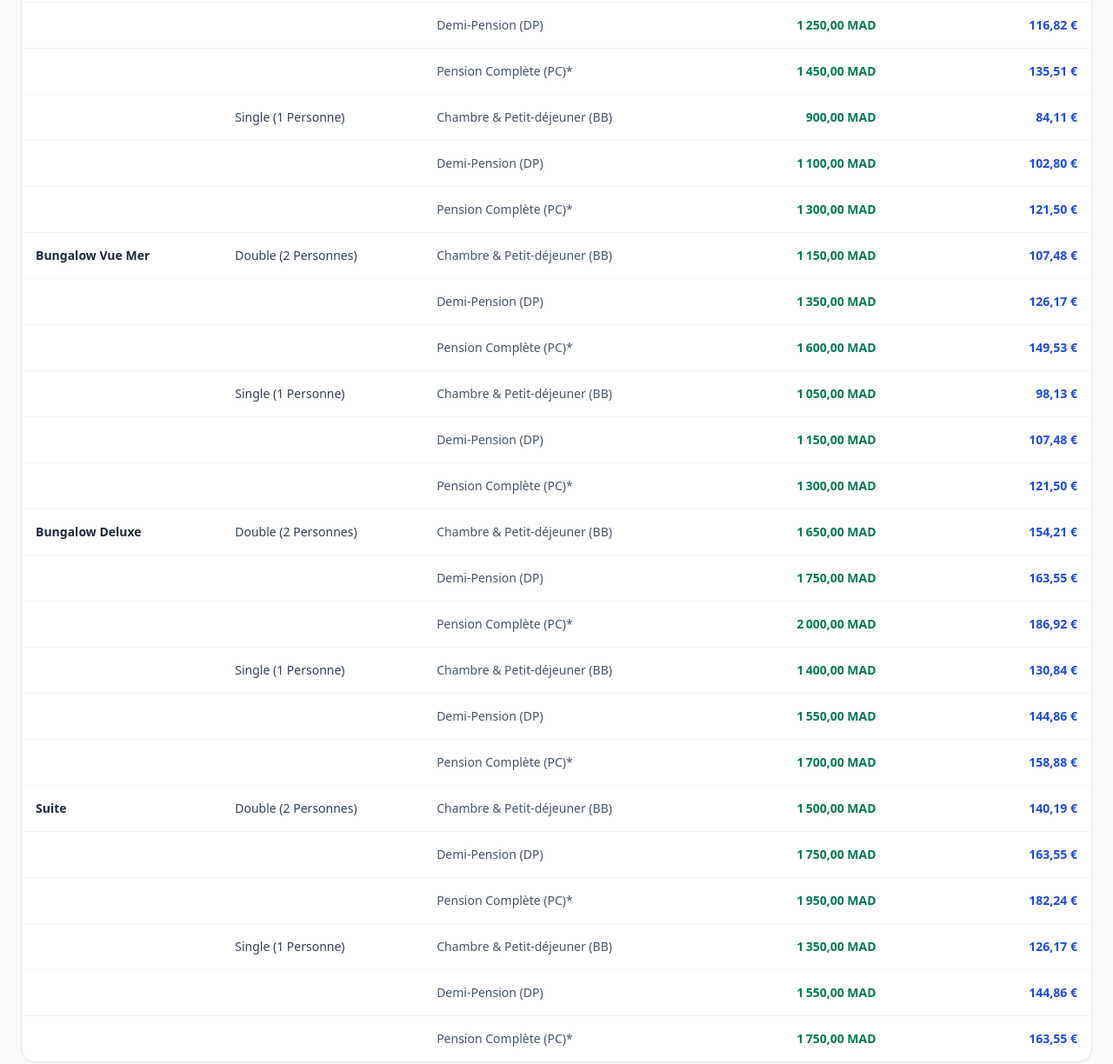
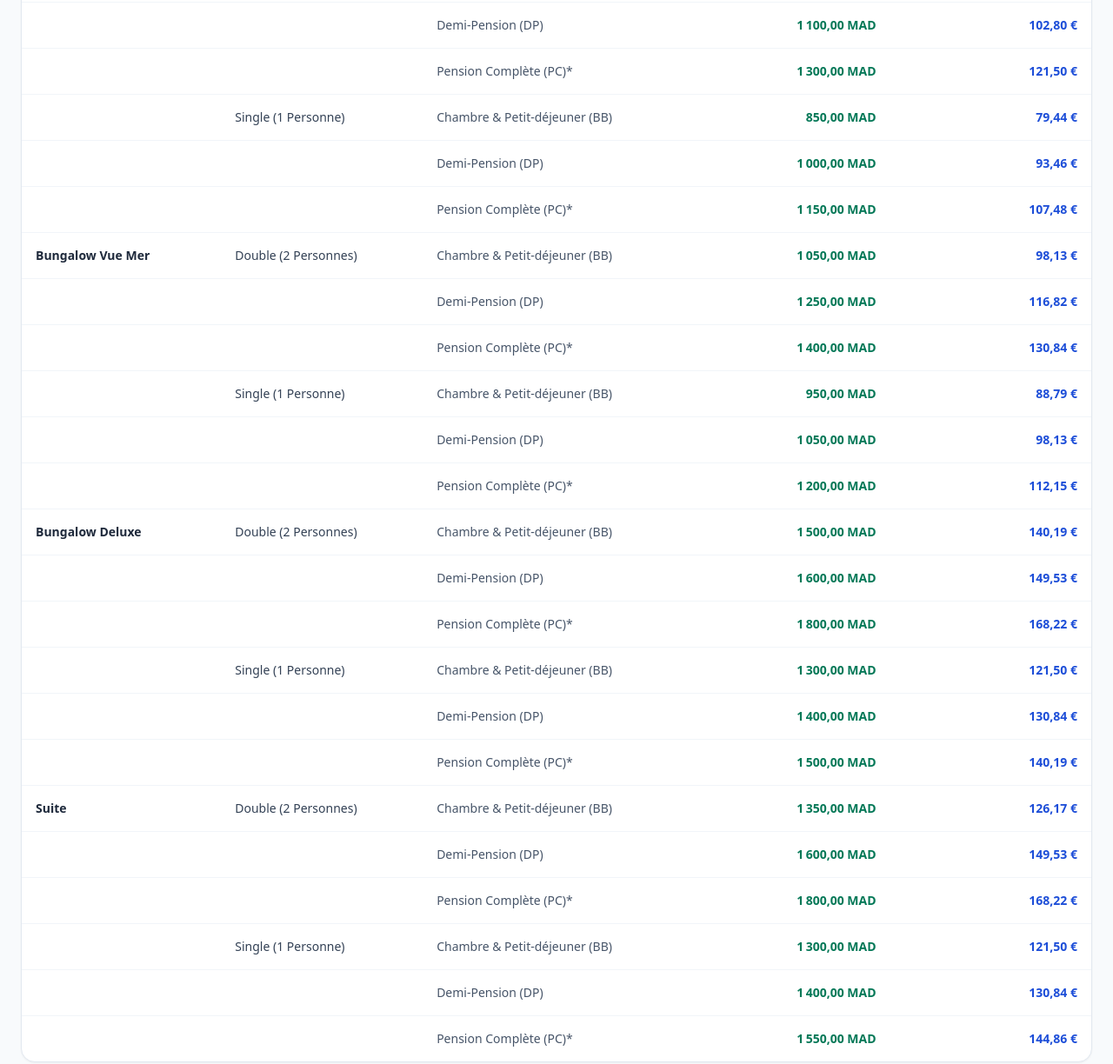
Before and after one commit to digiweblyagency/dakhlacamp-prix, a plain HTML site: page index.html in a window 1280 px wide. Shown: the part 1080-2304 px from the top of the page at 87% size. Drawn offline with nearby package versions, Linux system fonts and the light colour scheme.

Commit message:
index.html

```diff
--- a/index.html
+++ b/index.html
@@ -314,33 +314,33 @@
     <script>
         // --- DATA ---
         const pricingData = [
-            { room: "Standard Bungalow", occupancy: "Double (2 Guests)", plan: "Bed & Breakfast (BB)", mad: 1000.00, eur: 93.46 },
-            { room: "Standard Bungalow", occupancy: "Double (2 Guests)", plan: "Demi Pension (DP)", mad: 1250.00, eur: 116.82 },
-            { room: "Standard Bungalow", occupancy: "Double (2 Guests)", plan: "Pension Complète (PC)*", mad: 1450.00, eur: 135.51 },
-            { room: "Standard Bungalow", occupancy: "Single (1 Guest)", plan: "Bed & Breakfast (BB)", mad: 900.00, eur: 84.11 },
-            { room: "Standard Bungalow", occupancy: "Single (1 Guest)", plan: "Demi Pension (DP)", mad: 1100.00, eur: 102.80 },
-            { room: "Standard Bungalow", occupancy: "Single (1 Guest)", plan: "Pension Complète (PC)*", mad: 1300.00, eur: 121.50 },
+            { room: "Standard Bungalow", occupancy: "Double (2 Guests)", plan: "Bed & Breakfast (BB)", mad: 900.00, eur: 84.11 },
+            { room: "Standard Bungalow", occupancy: "Double (2 Guests)", plan: "Demi Pension (DP)", mad: 1100.00, eur: 102.80 },
+            { room: "Standard Bungalow", occupancy: "Double (2 Guests)", plan: "Pension Complète (PC)*", mad: 1300.00, eur: 121.50 },
+            { room: "Standard Bungalow", occupancy: "Single (1 Guest)", plan: "Bed & Breakfast (BB)", mad: 850.00, eur: 79.44 },
+            { room: "Standard Bungalow", occupancy: "Single (1 Guest)", plan: "Demi Pension (DP)", mad: 1000.00, eur: 93.46 },
+            { room: "Standard Bungalow", occupancy: "Single (1 Guest)", plan: "Pension Complète (PC)*", mad: 1150.00, eur: 107.48 },
 
-            { room: "Bungalow with Sea View", occupancy: "Double (2 Guests)", plan: "Bed & Breakfast (BB)", mad: 1150.00, eur: 107.48 },
-            { room: "Bungalow with Sea View", occupancy: "Double (2 Guests)", plan: "Demi Pension (DP)", mad: 1350.00, eur: 126.17 },
-            { room: "Bungalow with Sea View", occupancy: "Double (2 Guests)", plan: "Pension Complète (PC)*", mad: 1600.00, eur: 149.53 },
-            { room: "Bungalow with Sea View", occupancy: "Single (1 Guest)", plan: "Bed & Breakfast (BB)", mad: 1050.00, eur: 98.13 },
-            { room: "Bungalow with Sea View", occupancy: "Single (1 Guest)", plan: "Demi Pension (DP)", mad: 1150.00, eur: 107.48 },
-            { room: "Bungalow with Sea View", occupancy: "Single (1 Guest)", plan: "Pension Complète (PC)*", mad: 1300.00, eur: 121.50 },
+            { room: "Bungalow with Sea View", occupancy: "Double (2 Guests)", plan: "Bed & Breakfast (BB)", mad: 1050.00, eur: 98.13 },
+            { room: "Bungalow with Sea View", occupancy: "Double (2 Guests)", plan: "Demi Pension (DP)", mad: 1250.00, eur: 116.82 },
+            { room: "Bungalow with Sea View", occupancy: "Double (2 Guests)", plan: "Pension Complète (PC)*", mad: 1400.00, eur: 130.84 },
+            { room: "Bungalow with Sea View", occupancy: "Single (1 Guest)", plan: "Bed & Breakfast (BB)", mad: 950.00, eur: 88.79 },
+            { room: "Bungalow with Sea View", occupancy: "Single (1 Guest)", plan: "Demi Pension (DP)", mad: 1050.00, eur: 98.13 },
+            { room: "Bungalow with Sea View", occupancy: "Single (1 Guest)", plan: "Pension Complète (PC)*", mad: 1200.00, eur: 112.15 },
 
-            { room: "Deluxe Bungalow", occupancy: "Double (2 Guests)", plan: "Bed & Breakfast (BB)", mad: 1650.00, eur: 154.21 },
-            { room: "Deluxe Bungalow", occupancy: "Double (2 Guests)", plan: "Demi Pension (DP)", mad: 1750.00, eur: 163.55 },
-            { room: "Deluxe Bungalow", occupancy: "Double (2 Guests)", plan: "Pension Complète (PC)*", mad: 2000.00, eur: 186.92 },
-            { room: "Deluxe Bungalow", occupancy: "Single (1 Guest)", plan: "Bed & Breakfast (BB)", mad: 1400.00, eur: 130.84 },
-            { room: "Deluxe Bungalow", occupancy: "Single (1 Guest)", plan: "Demi Pension (DP)", mad: 1550.00, eur: 144.86 },
-            { room: "Deluxe Bungalow", occupancy: "Single (1 Guest)", plan: "Pension Complète (PC)*", mad: 1700.00, eur: 158.88 },
+            { room: "Deluxe Bungalow", occupancy: "Double (2 Guests)", plan: "Bed & Breakfast (BB)", mad: 1500.00, eur: 140.19 },
+            { room: "Deluxe Bungalow", occupancy: "Double (2 Guests)", plan: "Demi Pension (DP)", mad: 1600.00, eur: 149.53 },
+            { room: "Deluxe Bungalow", occupancy: "Double (2 Guests)", plan: "Pension Complète (PC)*", mad: 1800.00, eur: 168.22 },
+            { room: "Deluxe Bungalow", occupancy: "Single (1 Guest)", plan: "Bed & Breakfast (BB)", mad: 1300.00, eur: 121.50 },
+            { room: "Deluxe Bungalow", occupancy: "Single (1 Guest)", plan: "Demi Pension (DP)", mad: 1400.00, eur: 130.84 },
+            { room: "Deluxe Bungalow", occupancy: "Single (1 Guest)", plan: "Pension Complète (PC)*", mad: 1500.00, eur: 140.19 },
 
-            { room: "Suite", occupancy: "Double (2 Guests)", plan: "Bed & Breakfast (BB)", mad: 1500.00, eur: 140.19 },
-            { room: "Suite", occupancy: "Double (2 Guests)", plan: "Demi Pension (DP)", mad: 1750.00, eur: 163.55 },
-            { room: "Suite", occupancy: "Double (2 Guests)", plan: "Pension Complète (PC)*", mad: 1950.00, eur: 182.24 },
-            { room: "Suite", occupancy: "Single (1 Guest)", plan: "Bed & Breakfast (BB)", mad: 1350.00, eur: 126.17 },
-            { room: "Suite", occupancy: "Single (1 Guest)", plan: "Demi Pension (DP)", mad: 1550.00, eur: 144.86 },
-            { room: "Suite", occupancy: "Single (1 Guest)", plan: "Pension Complète (PC)*", mad: 1750.00, eur: 163.55 },
+            { room: "Suite", occupancy: "Double (2 Guests)", plan: "Bed & Breakfast (BB)", mad: 1350.00, eur: 126.17 },
+            { room: "Suite", occupancy: "Double (2 Guests)", plan: "Demi Pension (DP)", mad: 1600.00, eur: 149.53 },
+            { room: "Suite", occupancy: "Double (2 Guests)", plan: "Pension Complète (PC)*", mad: 1800.00, eur: 168.22 },
+            { room: "Suite", occupancy: "Single (1 Guest)", plan: "Bed & Breakfast (BB)", mad: 1300.00, eur: 121.50 },
+            { room: "Suite", occupancy: "Single (1 Guest)", plan: "Demi Pension (DP)", mad: 1400.00, eur: 130.84 },
+            { room: "Suite", occupancy: "Single (1 Guest)", plan: "Pension Complète (PC)*", mad: 1550.00, eur: 144.86 },
         ];
 
         const rooms = [...new Set(pricingData.map(item => item.room))];
```
